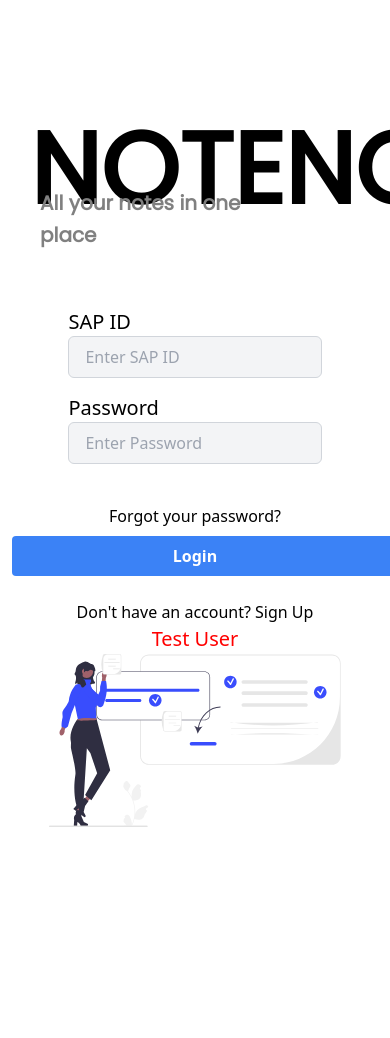
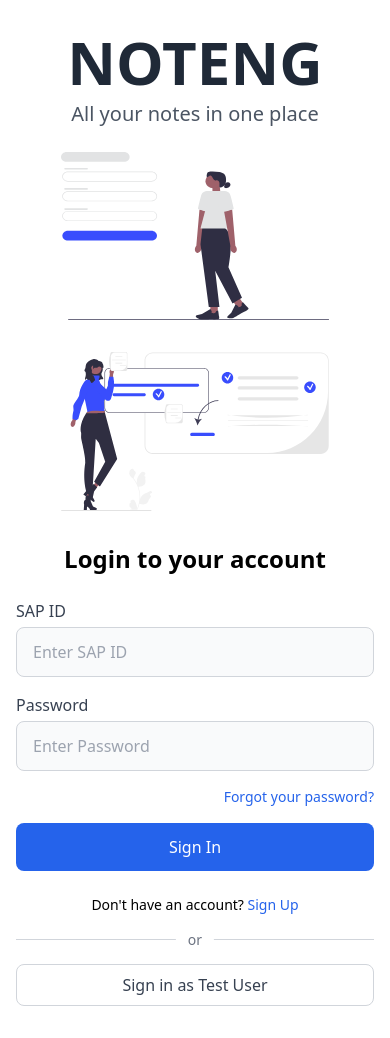
Before and after one commit to djunicode/noteng, a React (Create React App) app: page /LoginPage in a window 390 px wide. Before the commit the page ends 844 px from the top, so only its background shows below. Built offline with nearby package versions, Linux system fonts and the light colour scheme.

Commit message:
Login page responsive

```diff
--- a/src/Pages/LoginPage.jsx
+++ b/src/Pages/LoginPage.jsx
@@ -5,22 +5,56 @@ import LoginImg2 from '../assets/loginimg-bottom.svg';
 
 const LoginPage = ({ onLoginChange }) => {
     const navigate = useNavigate();
+    // Form states
     const [sapid, setSapid] = useState('');
     const [password, setPassword] = useState('');
     const [error, setError] = useState('');
+    const [isLoading, setIsLoading] = useState(false);
+
+    // Modal states
     const [isModalOpen, setIsModalOpen] = useState(false);
     const [modalScreen, setModalScreen] = useState('email');
     const [email, setEmail] = useState('');
     const [otp, setOtp] = useState('');
     const [new_password, setNewPassword] = useState('');
     const [modalError, setModalError] = useState('');
+    const [isModalLoading, setIsModalLoading] = useState(false);
+
+    // Form validation
+    const [formErrors, setFormErrors] = useState({
+        sapid: '',
+        password: ''
+    });
+
+    const validateForm = () => {
+        let valid = true;
+        const errors = { sapid: '', password: '' };
+
+        if (!sapid.trim()) {
+            errors.sapid = 'SAP ID is required';
+            valid = false;
+        }
+
+        if (!password) {
+            errors.password = 'Password is required';
+            valid = false;
+        } else if (password.length < 6) {
+            errors.password = 'Password must be at least 6 characters';
+            valid = false;
+        }
+
+        setFormErrors(errors);
+        return valid;
+    };
 
     const handleSubmit = async (event) => {
         event.preventDefault();
-        const loginData = {
-            sapid,
-            password,
-        };
+        setError('');
+
+        if (!validateForm()) return;
+
+        setIsLoading(true);
+        const loginData = { sapid, password };
 
         try {
             const response = await fetch('https://monilmeh.pythonanywhere.com/auth/token', {
@@ -33,7 +67,6 @@ const LoginPage = ({ onLoginChange }) => {
 
             if (response.ok) {
                 const data = await response.json();
-                console.log('Login successful:', data);
                 onLoginChange(true);
                 localStorage.setItem('isLoggedIn', 'true');
                 localStorage.setItem('token', data.access);
@@ -44,13 +77,21 @@ const LoginPage = ({ onLoginChange }) => {
                 console.error('Login failed:', response.statusText);
             }
         } catch (error) {
-            setError('An unexpected error occurred');
+            setError('An unexpected error occurred. Please check your internet connection.');
             console.error('Error:', error);
+        } finally {
+            setIsLoading(false);
         }
     };
 
     const handleForgotPassword = async () => {
         setModalError('');
+        if (!email.trim()) {
+            setModalError('Please enter a valid email address');
+            return;
+        }
+
+        setIsModalLoading(true);
         try {
             const response = await fetch('https://monilmeh.pythonanywhere.com/auth/forgot-password/', {
                 method: 'POST',
@@ -63,15 +104,27 @@ const LoginPage = ({ onLoginChange }) => {
             if (response.ok) {
                 setModalScreen('otp');
             } else {
-                setModalError('Failed to send reset email. Please try again.');
+                setModalError('Failed to send reset email. Please check your email address and try again.');
             }
         } catch (error) {
             setModalError('An unexpected error occurred. Please try again.');
+        } finally {
+            setIsModalLoading(false);
         }
     };
 
     const handleVerifyOtp = async () => {
         setModalError('');
+        if (!otp.trim()) {
+            setModalError('Please enter the OTP');
+            return;
+        }
+        if (!new_password || new_password.length < 6) {
+            setModalError('Password must be at least 6 characters');
+            return;
+        }
+
+        setIsModalLoading(true);
         try {
             const response = await fetch('https://monilmeh.pythonanywhere.com/auth/verify-otp/', {
                 method: 'POST',
@@ -82,165 +135,239 @@ const LoginPage = ({ onLoginChange }) => {
             });
 
             if (response.ok) {
-                alert('Password reset successful!');
                 setIsModalOpen(false);
                 setEmail('');
                 setOtp('');
                 setNewPassword('');
+                // Show success toast or message
+                alert('Password reset successful! Please login with your new password.');
             } else {
-                setModalError('Failed to verify OTP or reset password. Please try again.');
+                setModalError('Failed to verify OTP or reset password. Please check and try again.');
             }
         } catch (error) {
             setModalError('An unexpected error occurred. Please try again.');
+        } finally {
+            setIsModalLoading(false);
         }
     };
 
     return (
-        <div className="w-full h-screen bg-white flex flex-col justify-center items-center overflow-hidden">
-        <div className="h-1/4 w-full mb-20 p-20 flex flex-col sm:flex-row justify-center sm:justify-between items-center">
-        <div className="w-1/2 hidden sm:flex sm:flex-col justify-between items-center">
-          <img src={LoginImg1} alt="Login" />
+        <div className="min-h-screen bg-white flex flex-col justify-start items-center py-8 px-4 sm:px-6 lg:px-8 overflow-x-hidden">
+            {/* Header Section */}
+            <div className="w-full max-w-7xl flex flex-col sm:flex-row items-center justify-between mb-8 sm:mb-16">
+                <div className="w-full sm:w-1/2 flex flex-col items-center sm:items-start mb-6 sm:mb-0">
+                    <h1 className="text-6xl sm:text-7xl font-bold mb-2 font-poppins text-gray-800">NOTENG</h1>
+                    <p className="text-xl text-gray-600 font-poppins">All your notes in one place</p>
                 </div>
-        <div className="w-full sm:w-1/2 flex flex-col ">
-        <h1 className="text-3xl sm:text-6xl font-bold " style={{ position: 'relative', left: '-50px',fontSize:'100px',fontFamily:'poppins' }}>NOTENG</h1>
-        <p className="text-2xl sm:text-4xl font-bold mb-20" style={{ position: 'relative', left: '-40px', fontSize: '20px', fontFamily: 'Poppins',color:'gray' }}>All your notes in one place</p>
+                <div className="w-full sm:w-1/2 flex justify-center sm:justify-end">
+                    <img src={LoginImg1} alt="Login" className="w-3/4 sm:w-2/3 max-w-md" />
                 </div>
             </div>
-            <div className='h-1/3 flex flex-col sm:flex-row justify-center items-center sm:items-start w-full'>
 
-                <div className="w-full sm:w-1/3 flex flex-col items-center">
-                <form className="w-[30vh] md:w-[40vh] lg:w-[60vh] mb-6" onSubmit={handleSubmit}>
+            {/* Main Content */}
+            <div className="w-full max-w-7xl flex flex-col-reverse sm:flex-row justify-between items-center">
+                {/* Login Form */}
+                <div className="w-full sm:w-1/2 flex flex-col items-center sm:items-start mt-8 sm:mt-0">
+                    <div className="w-full max-w-md">
+                        <h2 className="text-2xl font-semibold mb-6 text-center sm:text-left">Login to your account</h2>
+                        <form className="mb-6" onSubmit={handleSubmit}>
                             <div className="mb-4">
-                        <label htmlFor="sapid" className="block font-medium text-xl">SAP ID</label>
+                                <label htmlFor="sapid" className="block font-medium text-gray-700 mb-1">SAP ID</label>
                                 <input
                                     type="text"
                                     id="sapid"
                                     name="sapid"
                                     placeholder="Enter SAP ID"
-                            className="w-full py-2 px-4 border bg-gray-100 border-gray-300 rounded-md"
+                                    className={`w-full py-3 px-4 border ${formErrors.sapid ? 'border-red-500' : 'border-gray-300'} bg-gray-50 rounded-lg focus:ring-2 focus:ring-blue-500 focus:border-blue-500 outline-none transition-colors`}
                                     value={sapid}
                                     onChange={(e) => setSapid(e.target.value)}
                                 />
+                                {formErrors.sapid && <p className="mt-1 text-sm text-red-500">{formErrors.sapid}</p>}
                             </div>
                             <div className="mb-4">
-                        <label htmlFor="password" className="block font-medium text-xl">Password</label>
+                                <label htmlFor="password" className="block font-medium text-gray-700 mb-1">Password</label>
                                 <input
                                     type="password"
                                     id="password"
                                     name="password"
                                     placeholder="Enter Password"
-                            className="w-full py-2 px-4 bg-gray-100 border border-gray-300 rounded-md"
+                                    className={`w-full py-3 px-4 border ${formErrors.password ? 'border-red-500' : 'border-gray-300'} bg-gray-50 rounded-lg focus:ring-2 focus:ring-blue-500 focus:border-blue-500 outline-none transition-colors`}
                                     value={password}
                                     onChange={(e) => setPassword(e.target.value)}
                                 />
+                                {formErrors.password && <p className="mt-1 text-sm text-red-500">{formErrors.password}</p>}
                             </div>
-                    {error && <p className="text-red-500 ml-10">*Invalid SAPID or Password </p>} {/* Render error message if error state is set */}
 
-                </form>
-                    <span
-                        className="text-s cursor-pointer mb-2"
+                            {error && (
+                                <div className="mb-4 p-2 bg-red-50 border border-red-200 rounded-md">
+                                    <p className="text-red-600 text-sm">{error}</p>
+                                </div>
+                            )}
+
+                            <div className="flex justify-end mb-4">
+                                <button
+                                    type="button"
+                                    className="text-sm text-blue-600 hover:text-blue-800 hover:underline"
                                     onClick={() => setIsModalOpen(true)}
                                 >
                                     Forgot your password?
-                    </span>
+                                </button>
+                            </div>
+
                             <button
                                 type="submit"
-                        className="w-full h-10 bg-blue-500 hover:bg-blue-700 text-white font-bold mb-6 ml-6 pr-6 sm:pr-0 rounded"
-                        onClick={handleSubmit}
+                                className={`w-full py-3 px-4 bg-blue-600 hover:bg-blue-700 text-white font-medium rounded-lg transition-colors ${isLoading ? 'opacity-70 cursor-not-allowed' : ''}`}
+                                disabled={isLoading}
                             >
-                        Login
+                                {isLoading ? 'Signing in...' : 'Sign In'}
                             </button>
-                    <span
-                        className="text-s cursor-pointer"
+                        </form>
+
+                        <div className="text-center">
+                            <p className="text-sm mb-4">
+                                Don't have an account?{' '}
+                                <button
+                                    className="text-blue-600 hover:text-blue-800 hover:underline"
                                     onClick={() => navigate('/SignUp')}
                                 >
-                        Don't have an account? Sign Up
+                                    Sign Up
+                                </button>
+                            </p>
+
+                            <div className="relative my-6">
+                                <hr className="border-gray-300" />
+                                <span className="absolute top-1/2 left-1/2 transform -translate-x-1/2 -translate-y-1/2 bg-white px-3 text-sm text-gray-500">
+                                    or
                                 </span>
-                    <span
-                    className="text-s cursor-pointer"
+                            </div>
+
+                            <button
+                                type="button"
                                 onClick={(event) => {
                                     setSapid('00000000000');
-                        setPassword('test123');
-                        handleSubmit(event);
+                                    setPassword('00000000000');
+                                    setTimeout(() => handleSubmit(event), 100);
                                 }}
-                    style={{ color: 'red', fontSize: '20px' }}
+                                className="w-full py-2 px-4 border border-gray-300 rounded-lg text-gray-700 hover:bg-gray-50 transition-colors"
                             >
-                    Test User
-                    </span>
-
-                </div >
-                <div className="w-full sm:w-1/2 flex flex-col justify-between items-center">
-                    <img src={LoginImg2} alt="Login" className="w-3/4" />
+                                Sign in as Test User
+                            </button>
                         </div>
                     </div>
+                </div>
+
+                {/* Image */}
+                <div className="w-full sm:w-1/2 flex justify-center">
+                    <img src={LoginImg2} alt="Login illustration" className="w-3/4 sm:w-4/5 max-w-lg" />
+                </div>
+            </div>
+
+            {/* Password Reset Modal */}
             {isModalOpen && (
-                <div className="fixed inset-0 bg-black bg-opacity-50 flex items-center justify-center">
-                    <div className="bg-white p-6 rounded-md w-96">
+                <div className="fixed inset-0 bg-black bg-opacity-50 flex items-center justify-center z-50 p-4">
+                    <div className="bg-white rounded-lg shadow-xl w-full max-w-md p-6 animate-fadeIn">
                         {modalScreen === 'email' ? (
                             <>
-                                <div className='flex flex-row justify-between'>
-                                    <h2 className="text-xl font-bold mb-4">Reset Password</h2>
-                                    <button onClick={() => setIsModalOpen(false)}>X</button>
+                                <div className="flex items-center justify-between mb-6">
+                                    <h2 className="text-xl font-semibold text-gray-800">Reset Password</h2>
+                                    <button
+                                        onClick={() => setIsModalOpen(false)}
+                                        className="text-gray-500 hover:text-gray-700 transition-colors"
+                                    >
+                                        <svg xmlns="http://www.w3.org/2000/svg" className="h-6 w-6" fill="none" viewBox="0 0 24 24" stroke="currentColor">
+                                            <path strokeLinecap="round" strokeLinejoin="round" strokeWidth={2} d="M6 18L18 6M6 6l12 12" />
+                                        </svg>
+                                    </button>
                                 </div>
+                                <p className="mb-4 text-sm text-gray-600">
+                                    Enter your email address, and we'll send you a one-time password to reset your password.
+                                </p>
                                 <div className="mb-4">
-                                    <label htmlFor="email" className="block font-medium">Email</label>
+                                    <label htmlFor="email" className="block font-medium text-gray-700 mb-1">Email</label>
                                     <input
                                         type="email"
                                         id="email"
                                         name="email"
                                         placeholder="Enter your email"
-                                        className="w-full py-2 px-4 border border-gray-300 rounded-md"
+                                        className="w-full py-3 px-4 border border-gray-300 bg-gray-50 rounded-lg focus:ring-2 focus:ring-blue-500 focus:border-blue-500 outline-none transition-colors"
                                         value={email}
                                         onChange={(e) => setEmail(e.target.value)}
                                     />
                                 </div>
-                                {modalError && <p className="text-red-500 mb-4">{modalError}</p>}
+                                {modalError && (
+                                    <div className="mb-4 p-2 bg-red-50 border border-red-200 rounded-md">
+                                        <p className="text-red-600 text-sm">{modalError}</p>
+                                    </div>
+                                )}
                                 <div className="flex justify-end">
                                     <button
-                                        className="bg-blue-500 hover:bg-blue-700 text-white font-bold py-2 px-4 rounded"
+                                        className={`bg-blue-600 hover:bg-blue-700 text-white font-medium py-2 px-4 rounded-lg transition-colors ${isModalLoading ? 'opacity-70 cursor-not-allowed' : ''}`}
                                         onClick={handleForgotPassword}
+                                        disabled={isModalLoading}
                                     >
-                                        Send OTP
+                                        {isModalLoading ? 'Sending...' : 'Send OTP'}
                                     </button>
                                 </div>
                             </>
                         ) : (
                             <>
-                                <div className='flex flex-row justify-between'>
-                                    <h2 className="text-xl font-bold mb-4">Verify OTP</h2>
-                                    <button onClick={() => setIsModalOpen(false)}>X</button>
+                                <div className="flex items-center justify-between mb-6">
+                                    <h2 className="text-xl font-semibold text-gray-800">Verify OTP</h2>
+                                    <button
+                                        onClick={() => setIsModalOpen(false)}
+                                        className="text-gray-500 hover:text-gray-700 transition-colors"
+                                    >
+                                        <svg xmlns="http://www.w3.org/2000/svg" className="h-6 w-6" fill="none" viewBox="0 0 24 24" stroke="currentColor">
+                                            <path strokeLinecap="round" strokeLinejoin="round" strokeWidth={2} d="M6 18L18 6M6 6l12 12" />
+                                        </svg>
+                                    </button>
                                 </div>
+                                <p className="mb-4 text-sm text-gray-600">
+                                    Enter the OTP sent to your email and set a new password.
+                                </p>
                                 <div className="mb-4">
-                                    <label htmlFor="otp" className="block font-medium">OTP</label>
+                                    <label htmlFor="otp" className="block font-medium text-gray-700 mb-1">OTP</label>
                                     <input
                                         type="text"
                                         id="otp"
                                         name="otp"
                                         placeholder="Enter the OTP"
-                                        className="w-full py-2 px-4 border border-gray-300 rounded-md"
+                                        className="w-full py-3 px-4 border border-gray-300 bg-gray-50 rounded-lg focus:ring-2 focus:ring-blue-500 focus:border-blue-500 outline-none transition-colors"
                                         value={otp}
                                         onChange={(e) => setOtp(e.target.value)}
                                     />
                                 </div>
                                 <div className="mb-4">
-                                    <label htmlFor="new_password" className="block font-medium">New Password</label>
+                                    <label htmlFor="new_password" className="block font-medium text-gray-700 mb-1">New Password</label>
                                     <input
                                         type="password"
                                         id="new_password"
                                         name="new_password"
                                         placeholder="Enter new password"
-                                        className="w-full py-2 px-4 border border-gray-300 rounded-md"
+                                        className="w-full py-3 px-4 border border-gray-300 bg-gray-50 rounded-lg focus:ring-2 focus:ring-blue-500 focus:border-blue-500 outline-none transition-colors"
                                         value={new_password}
                                         onChange={(e) => setNewPassword(e.target.value)}
                                     />
                                 </div>
-                                {modalError && <p className="text-red-500 mb-4">{modalError}</p>}
-                                <div className="flex justify-end">
+                                {modalError && (
+                                    <div className="mb-4 p-2 bg-red-50 border border-red-200 rounded-md">
+                                        <p className="text-red-600 text-sm">{modalError}</p>
+                                    </div>
+                                )}
+                                <div className="flex justify-between">
                                     <button
-                                        className="bg-blue-500 hover:bg-blue-700 text-white font-bold py-2 px-4 rounded"
+                                        className="text-blue-600 hover:text-blue-800"
+                                        onClick={() => setModalScreen('email')}
+                                        disabled={isModalLoading}
+                                    >
+                                        Back
+                                    </button>
+                                    <button
+                                        className={`bg-blue-600 hover:bg-blue-700 text-white font-medium py-2 px-4 rounded-lg transition-colors ${isModalLoading ? 'opacity-70 cursor-not-allowed' : ''}`}
                                         onClick={handleVerifyOtp}
+                                        disabled={isModalLoading}
                                     >
-                                        Verify OTP
+                                        {isModalLoading ? 'Verifying...' : 'Reset Password'}
                                     </button>
                                 </div>
                             </>
```
Lines whose indentation alone changed are shown as unchanged.
